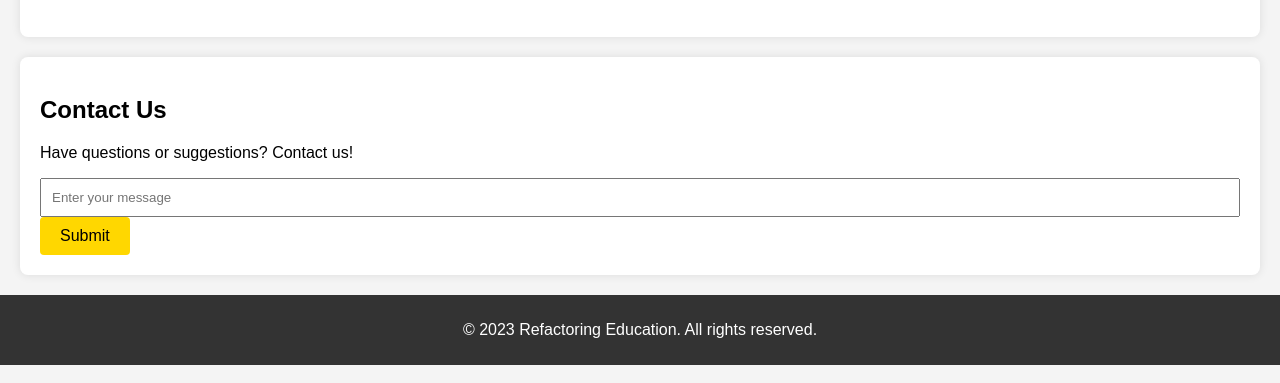
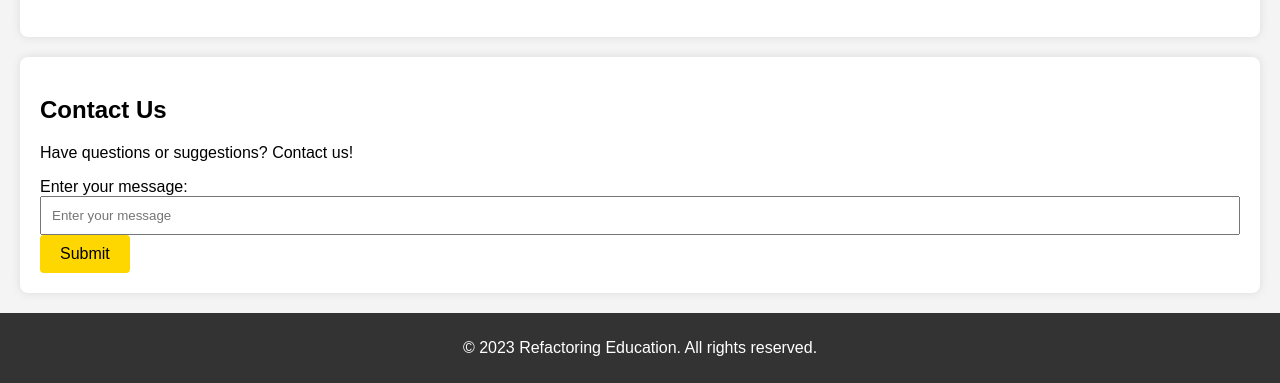
Before and after one commit to jashreddy/SE-Updated, a plain HTML site: page index.html in a window 1280 px wide. Shown: the part 2291-2674 px from the top of the page. Drawn offline with Linux system fonts and the light colour scheme.

Commit message:
Update index.html
<label for="userMessage">Enter your message:</label>
<input type="text" id="userMessage" name="userMessage" placeholder="Enter your message">

Missing Form Label Error

```diff
--- a/index.html
+++ b/index.html
@@ -178,7 +178,8 @@
     <section>
         <h2>Contact Us</h2>
         <p>Have questions or suggestions? Contact us!</p>
-        <input type="text" placeholder="Enter your message">
+        <label for="userMessage">Enter your message:</label>
+        <input type="text" id="userMessage" name="userMessage" placeholder="Enter your message">
         <button style="color: #000; background-color: #ffd700;">
             Submit
         </button>
```
